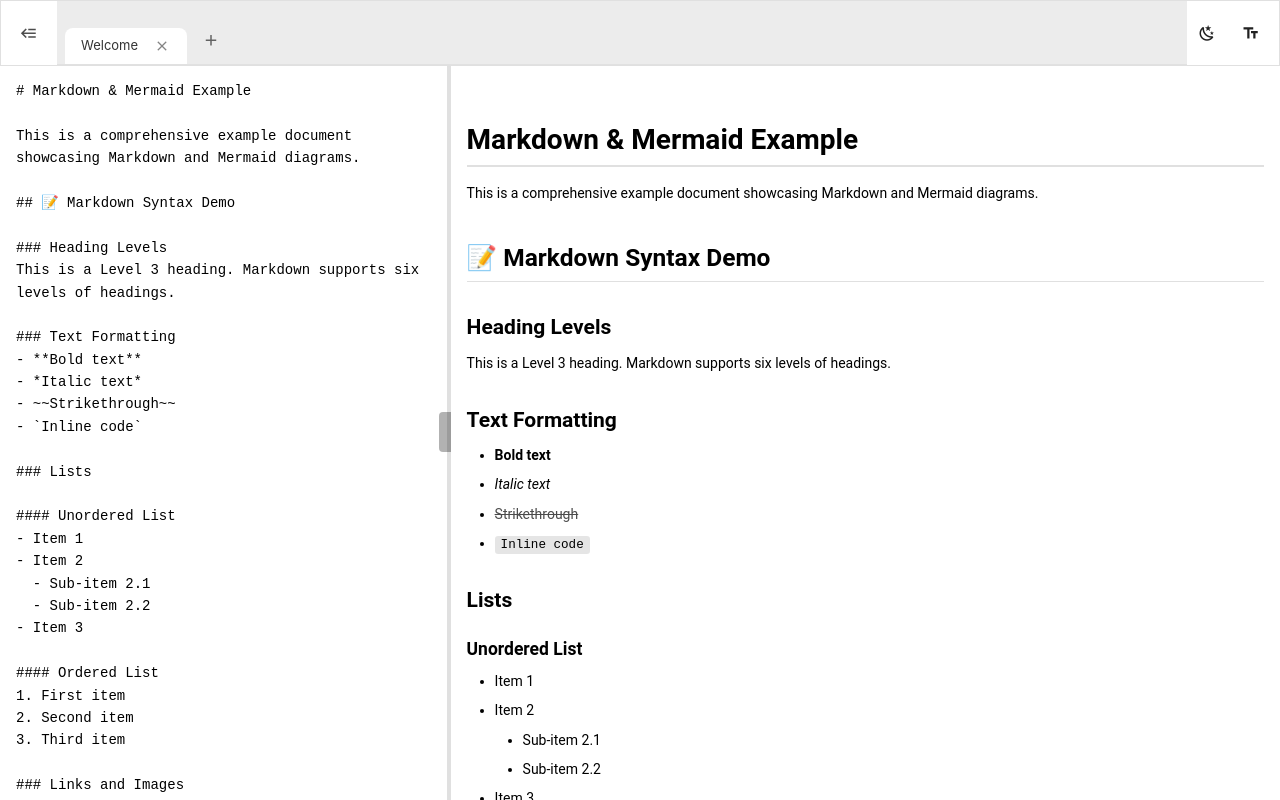
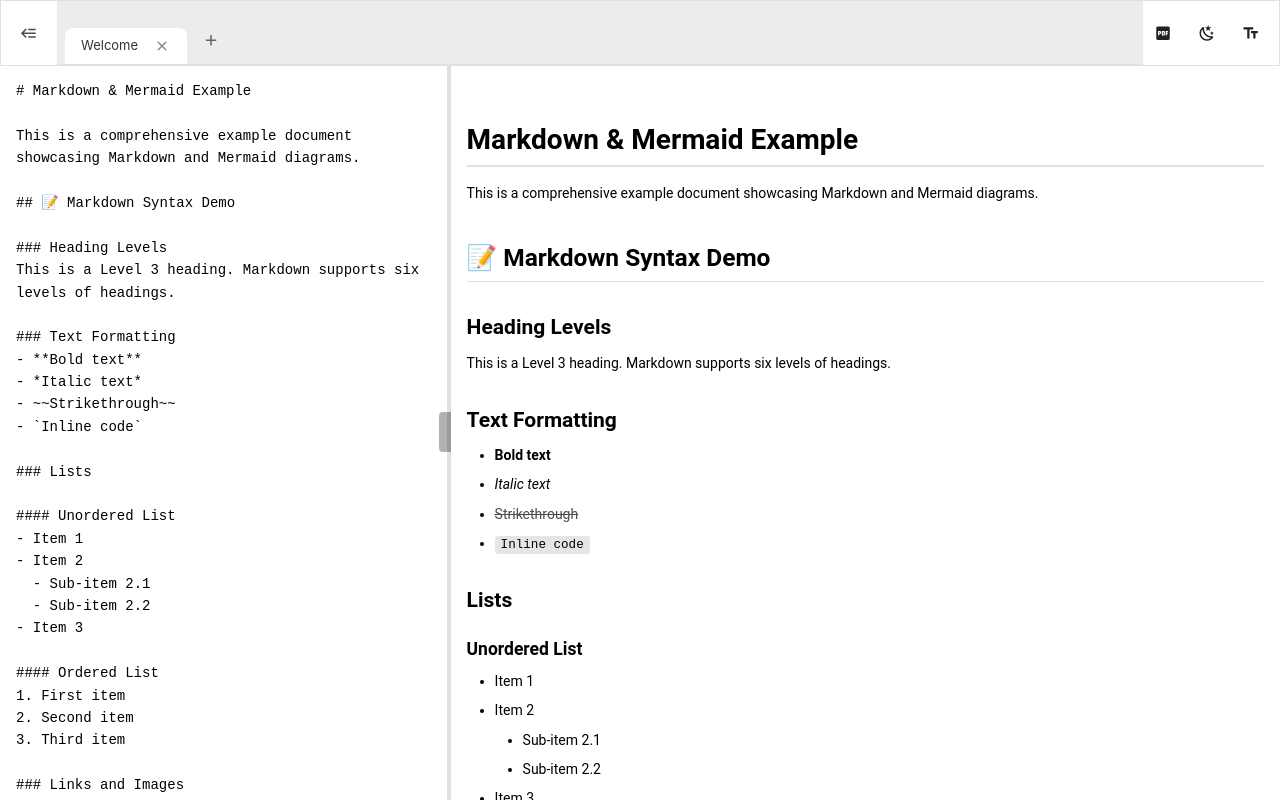
Before and after one commit to kuochunchang/md-viewer, a Vue app: page / in a window 1280 px wide. Built offline with nearby package versions, Linux system fonts and the light colour scheme.

Commit message:
feat: Add PDF export functionality with a new composable and UI button.

```diff
--- a/package.json
+++ b/package.json
@@ -15,6 +15,7 @@
   "dependencies": {
     "@mdi/font": "^7.4.47",
     "highlight.js": "^11.9.0",
+    "html2pdf.js": "^0.12.1",
     "marked": "^11.1.1",
     "mermaid": "^10.6.1",
     "pinia": "^2.1.7",
--- a/src/components/SettingsMenu.vue
+++ b/src/components/SettingsMenu.vue
@@ -1,5 +1,19 @@
 <template>
   <div class="settings-menu">
+    <!-- PDF Export Button -->
+    <v-btn
+      icon
+      variant="text"
+      size="small"
+      class="pdf-export-btn"
+      title="Download as PDF"
+      :loading="isExporting"
+      :disabled="isExporting"
+      @click="handlePdfExport"
+    >
+      <v-icon>mdi-file-pdf-box</v-icon>
+    </v-btn>
+
     <!-- Theme Toggle Button -->
     <v-btn
       icon
@@ -87,10 +101,14 @@
 <script setup lang="ts">
 import { computed, ref, watch } from 'vue'
 import { useTheme } from 'vuetify'
+import { usePdfExport } from '../composables/usePdfExport'
 import { useTabsStore } from '../stores/tabsStore'
 
 const theme = useTheme()
 const tabsStore = useTabsStore()
+
+// PDF Export
+const { isExporting, exportPreviewToPdf } = usePdfExport()
 
 // Theme state
 const isDark = computed(() => theme.global.name.value === 'dark')
@@ -106,6 +124,17 @@ const fontSizePresets = [12, 14, 16, 18, 20]
 watch(fontSize, (newValue) => {
   localFontSize.value = newValue
 })
+
+// Handle PDF Export
+async function handlePdfExport() {
+  try {
+    const tabName = tabsStore.activeTab?.name || 'document'
+    await exportPreviewToPdf('.preview-content', tabName)
+  } catch (error) {
+    console.error('PDF export failed:', error)
+    // Could add a snackbar notification here in the future
+  }
+}
 
 // Toggle Theme
 function toggleTheme() {
@@ -143,6 +172,7 @@ if (savedTheme === 'dark' || savedTheme === 'light') {
   padding-right: 8px;
 }
 
+.pdf-export-btn,
 .theme-toggle-btn,
 .font-size-btn {
   flex-shrink: 0;
@@ -175,6 +205,7 @@ if (savedTheme === 'dark' || savedTheme === 'light') {
     padding-right: 4px;
   }
 
+  .pdf-export-btn,
   .theme-toggle-btn,
   .font-size-btn {
     :deep(.v-btn) {
--- /dev/null
+++ b/src/composables/usePdfExport.ts
@@ -0,0 +1,123 @@
+import html2pdf from 'html2pdf.js'
+import { ref } from 'vue'
+
+export interface PdfExportOptions {
+    filename?: string
+    margin?: number | [number, number, number, number]
+    pageSize?: 'a4' | 'letter' | 'legal'
+    orientation?: 'portrait' | 'landscape'
+}
+
+export function usePdfExport() {
+    const isExporting = ref(false)
+    const exportError = ref<string | null>(null)
+
+    /**
+     * Generate PDF from HTML element
+     * @param element - The HTML element to convert to PDF
+     * @param options - PDF export options
+     */
+    async function exportToPdf(
+        element: HTMLElement,
+        options: PdfExportOptions = {}
+    ): Promise<void> {
+        const {
+            filename = 'document.pdf',
+            margin = 10,
+            pageSize = 'a4',
+            orientation = 'portrait'
+        } = options
+
+        isExporting.value = true
+        exportError.value = null
+
+        try {
+            // Clone the element to avoid modifying the original
+            const clonedElement = element.cloneNode(true) as HTMLElement
+
+            // Apply print-friendly styles to the clone
+            clonedElement.style.backgroundColor = '#ffffff'
+            clonedElement.style.color = '#000000'
+            clonedElement.style.padding = '20px'
+            clonedElement.style.width = '100%'
+            clonedElement.style.maxWidth = 'none'
+
+            // Fix SVG rendering issues in Mermaid diagrams
+            const svgs = clonedElement.querySelectorAll('svg')
+            svgs.forEach((svg) => {
+                // Ensure SVG has explicit dimensions
+                if (!svg.getAttribute('width')) {
+                    svg.setAttribute('width', '100%')
+                }
+                // Add white background to SVG diagrams
+                svg.style.backgroundColor = '#ffffff'
+            })
+
+            // Configure html2pdf options
+            const pdfOptions = {
+                margin,
+                filename,
+                image: { type: 'jpeg', quality: 0.98 },
+                html2canvas: {
+                    scale: 2,
+                    useCORS: true,
+                    logging: false,
+                    backgroundColor: '#ffffff'
+                },
+                jsPDF: {
+                    unit: 'mm',
+                    format: pageSize,
+                    orientation
+                },
+                pagebreak: { mode: ['avoid-all', 'css', 'legacy'] }
+            }
+
+            // Generate and download PDF
+            await html2pdf()
+                .set(pdfOptions)
+                .from(clonedElement)
+                .save()
+
+        } catch (error) {
+            console.error('PDF export failed:', error)
+            exportError.value = error instanceof Error ? error.message : 'PDF export failed'
+            throw error
+        } finally {
+            isExporting.value = false
+        }
+    }
+
+    /**
+     * Export current preview content to PDF
+     * @param previewSelector - CSS selector for the preview container
+     * @param tabName - Name of the current tab (used for filename)
+     */
+    async function exportPreviewToPdf(
+        previewSelector: string = '.preview-content',
+        tabName: string = 'document'
+    ): Promise<void> {
+        const previewElement = document.querySelector(previewSelector) as HTMLElement
+
+        if (!previewElement) {
+            exportError.value = 'Preview element not found'
+            throw new Error('Preview element not found')
+        }
+
+        // Sanitize filename
+        const sanitizedName = tabName
+            .replace(/[^a-zA-Z0-9\u4e00-\u9fa5\s-_]/g, '')
+            .trim()
+            .replace(/\s+/g, '_')
+
+        const filename = `${sanitizedName || 'document'}.pdf`
+
+        await exportToPdf(previewElement, { filename })
+    }
+
+    return {
+        isExporting,
+        exportError,
+        exportToPdf,
+        exportPreviewToPdf
+    }
+}
```
Also changed, not shown: src/types/html2pdf.d.ts (added, +43 -0 lines), 2 other files (tests, documents, lock files or other folders).
